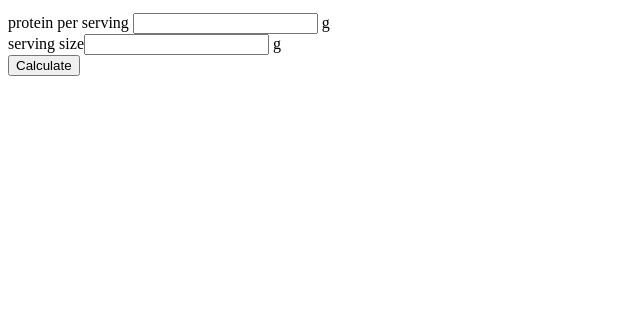
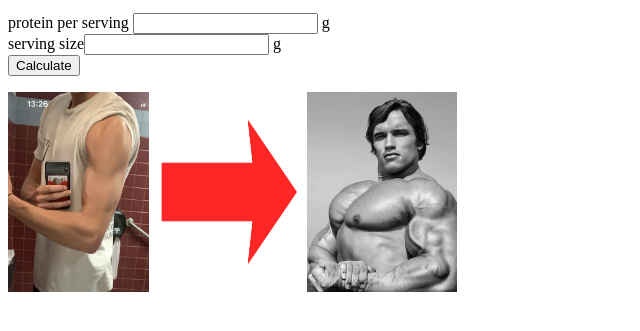
Before and after one commit to Ced959/protein-calculator, a plain HTML site: page index.html in a window 1280 px wide. Shown: the part 125-456 px from the top of the page, without its empty margins (0-640 px from the left). Drawn offline with Linux system fonts and the light colour scheme.

Commit message:
Add files via upload

```diff
--- a/index.html
+++ b/index.html
@@ -22,9 +22,13 @@
 
     <button onclick = "Calculate()">Calculate</button>
 
-    <p id="result">
+    <p id="result"> </p>
+    <p>
+    <img src="t.jpg" height="200">
+    <img src="arrow.png" width="150" height="200">
+    <img src="arnold.jpg" height="200">
+    </p>
 
-    </p>
 
     <script src="script.js"></script>
 </body>
```
Also changed, not shown: arnold.jpg (added), arrow.png (added), t.jpg (added).
